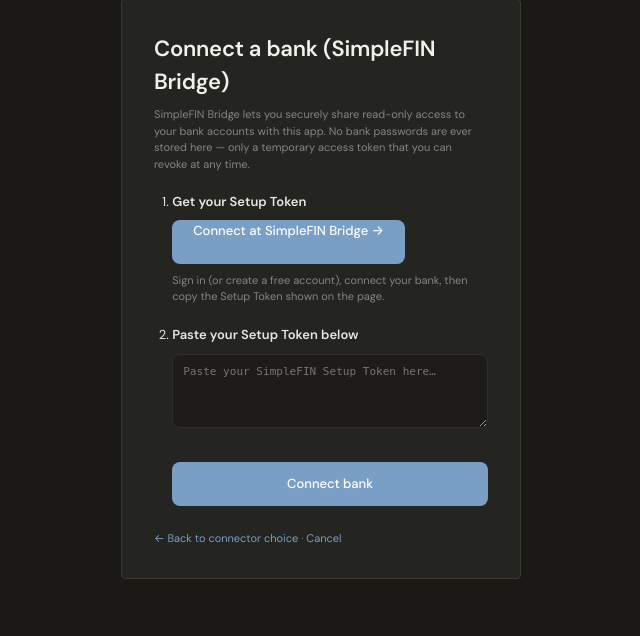
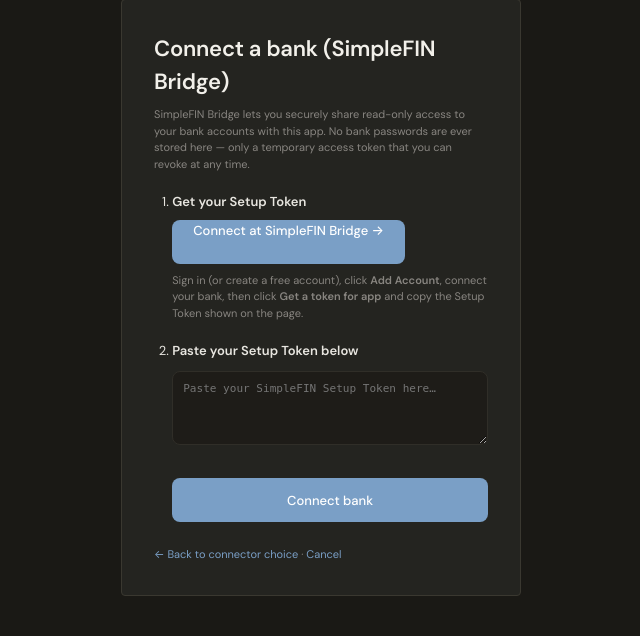
Before and after one commit to Riddy21/Friday_Budgeting_Pro, a FastAPI app: template ui/templates/simplefin_link.html in a window 1280 px wide. Shown: the part 89-725 px from the top of the page, without its empty margins (319-959 px from the left). Run offline with FastAPI, Linux system fonts and the light colour scheme; the template is opened without the code that fills it, so the values that code supplies are empty; parts of the project's set-up code (start-up, migrations or seed data) failed here and were passed over.

Commit message:
fix(ui): use beta-bridge URL and clarify SimpleFIN token steps

```diff
--- a/ui/templates/simplefin_link.html
+++ b/ui/templates/simplefin_link.html
@@ -23,14 +23,15 @@
   <ol class="sfin-steps">
     <li>
       <strong>Get your Setup Token</strong><br>
-      <a href="https://bridge.simplefin.org/simplefin/create"
+      <a href="https://beta-bridge.simplefin.org/simplefin/create"
          target="_blank" rel="noopener noreferrer"
          class="btn-primary sfin-create-btn">
         Connect at SimpleFIN Bridge →
       </a>
       <p class="hint">
-        Sign in (or create a free account), connect your bank, then copy
-        the Setup Token shown on the page.
+        Sign in (or create a free account), click <strong>Add Account</strong>,
+        connect your bank, then click <strong>Get a token for app</strong> and
+        copy the Setup Token shown on the page.
       </p>
     </li>
     <li>
```
